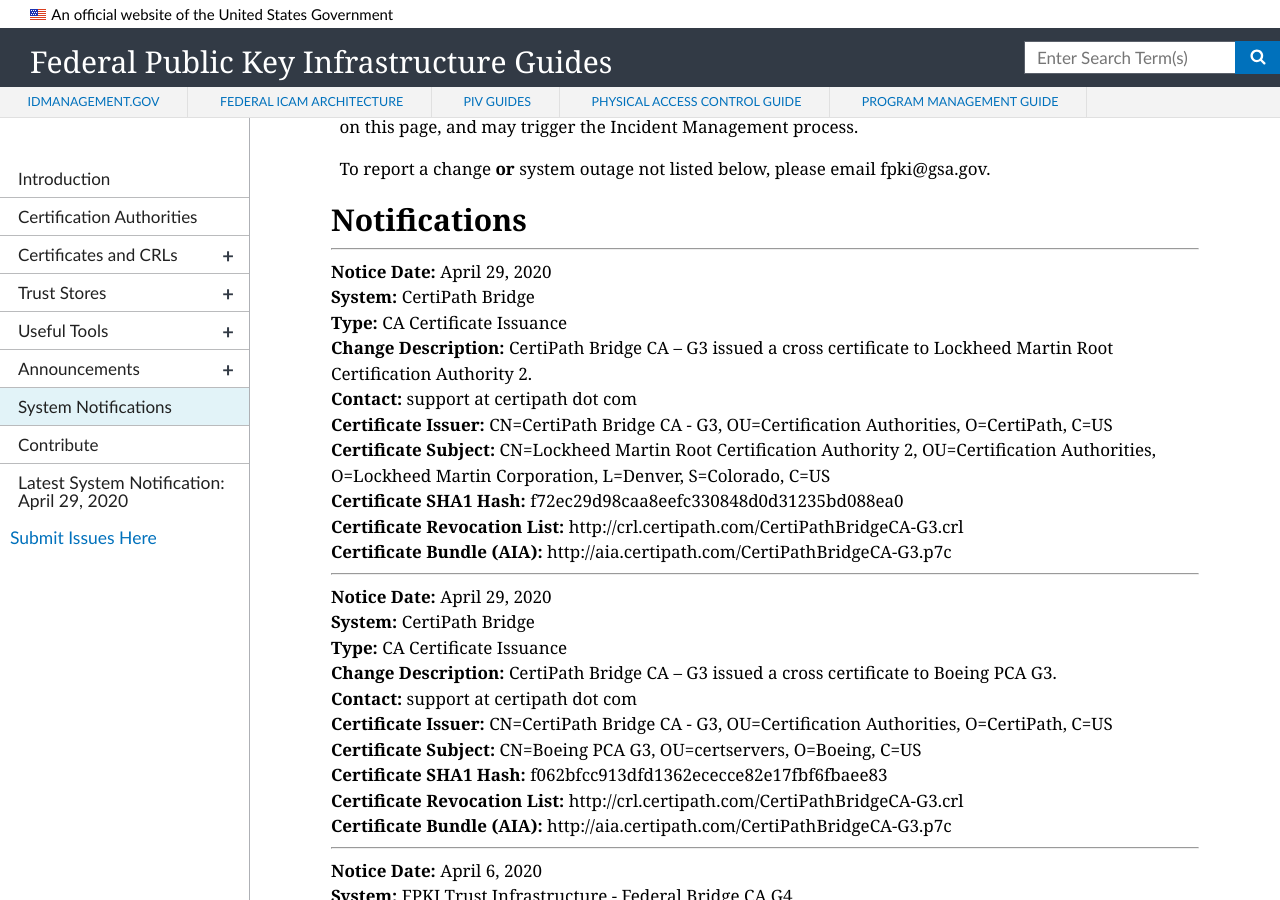
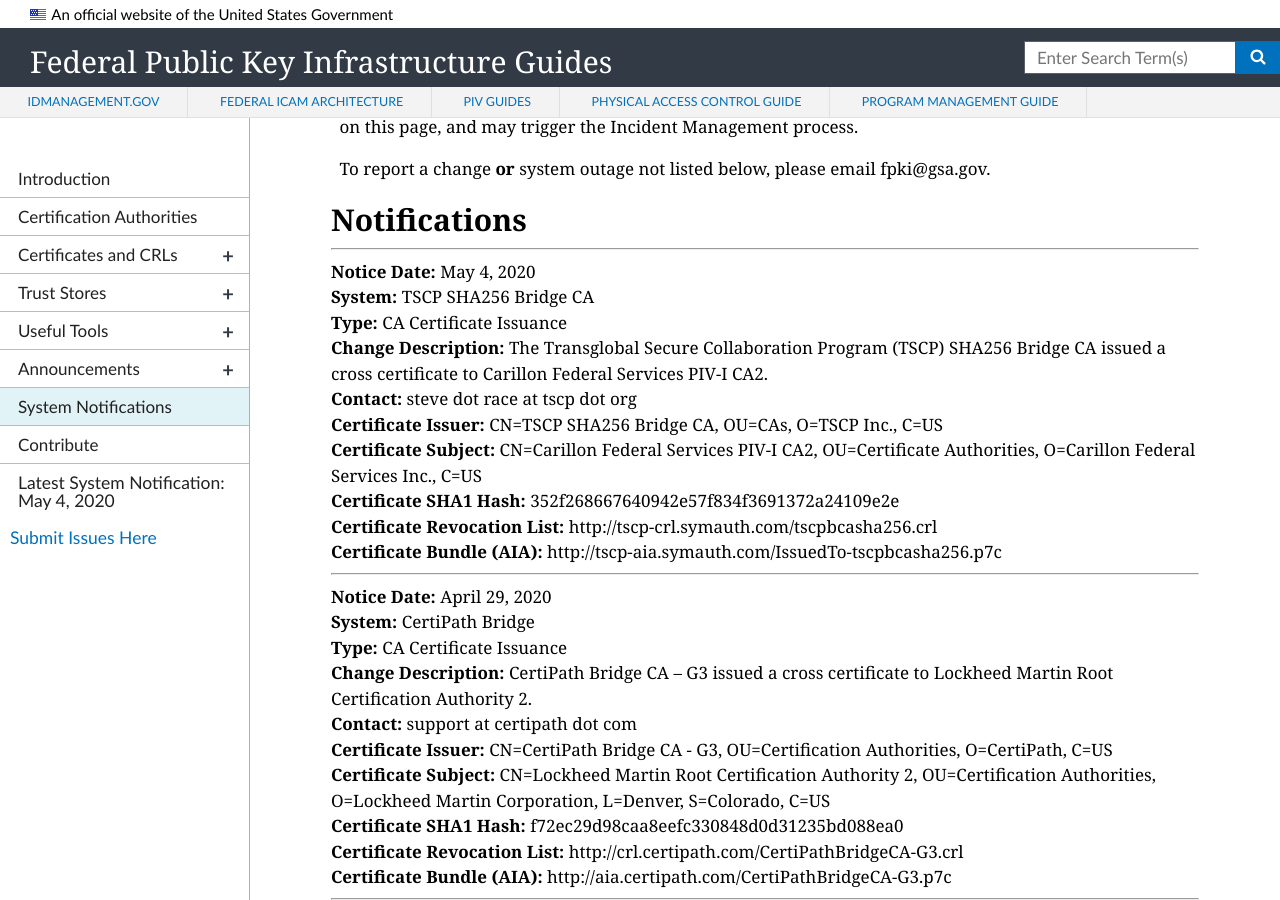
Before and after one commit to GSA/fpki-guides, a Jekyll site: the page built from pages/fpki_notifications.md, in a window 1280 px wide and 900 px high, scrolled down 672 px. Built offline with Jekyll 4.4.1, drawn with Linux system fonts in a browser that asks for light colours; nearby versions of some CDN libraries.

Commit message:
Update notifications.yml

```diff
--- a/_data/notifications.yml
+++ b/_data/notifications.yml
@@ -2325,6 +2325,20 @@
   sia_uri:
   ocsp_uri:
 
+- notice_date: May 4, 2020
+  change_type: CA Certificate Issuance
+  start_datetime: April 21, 2020
+  system: TSCP SHA256 Bridge CA
+  change_description: The Transglobal Secure Collaboration Program (TSCP) SHA256 Bridge CA issued a cross certificate to Carillon Federal Services PIV-I CA2.
+  contact: steve dot race at tscp dot org
+  ca_certificate_hash: 352f268667640942e57f834f3691372a24109e2e
+  ca_certificate_issuer: CN=TSCP SHA256 Bridge CA, OU=CAs, O=TSCP Inc., C=US
+  ca_certificate_subject: CN=Carillon Federal Services PIV-I CA2, OU=Certificate Authorities, O=Carillon Federal Services Inc., C=US
+  cdp_uri: http://tscp-crl.symauth.com/tscpbcasha256.crl
+  aia_uri: http://tscp-aia.symauth.com/IssuedTo-tscpbcasha256.p7c
+  sia_uri:
+  ocsp_uri:
+
 
 #- notice_date:
 #  change_type: CA Certificate Issuance
```
